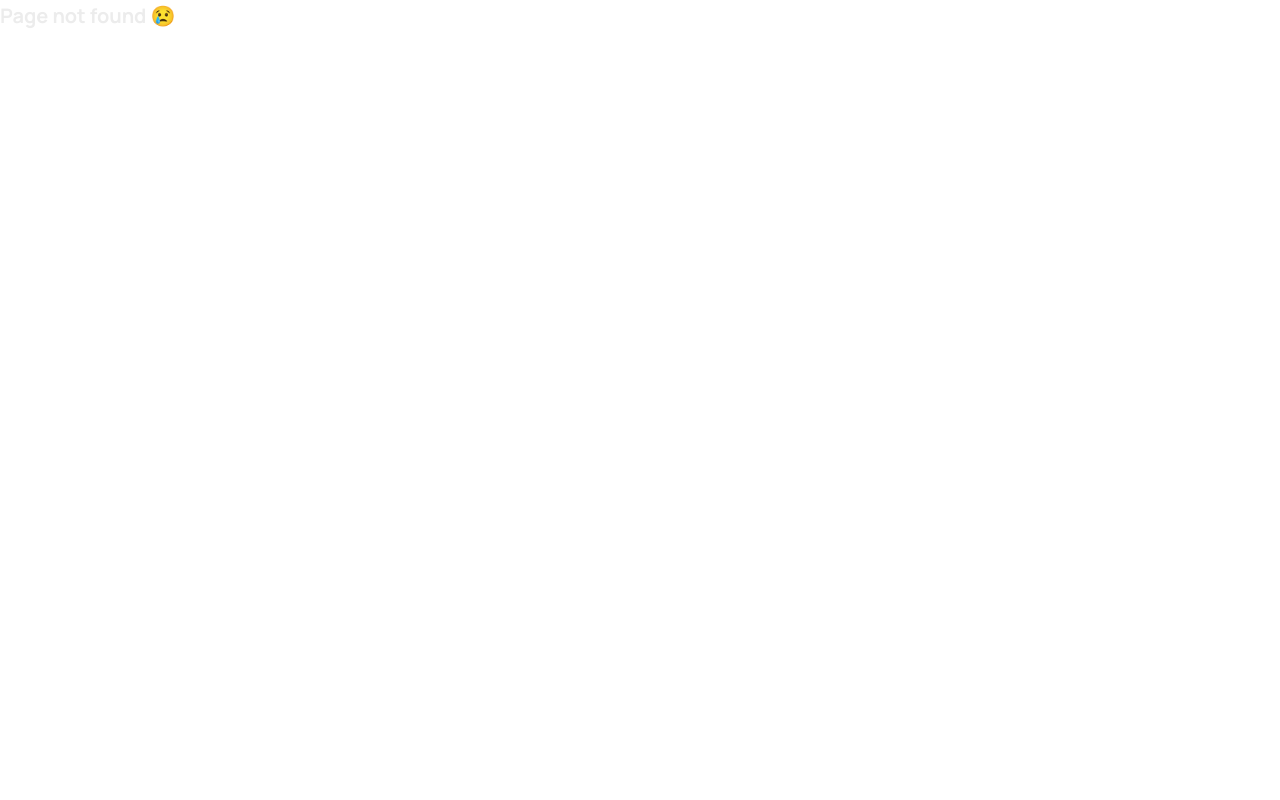
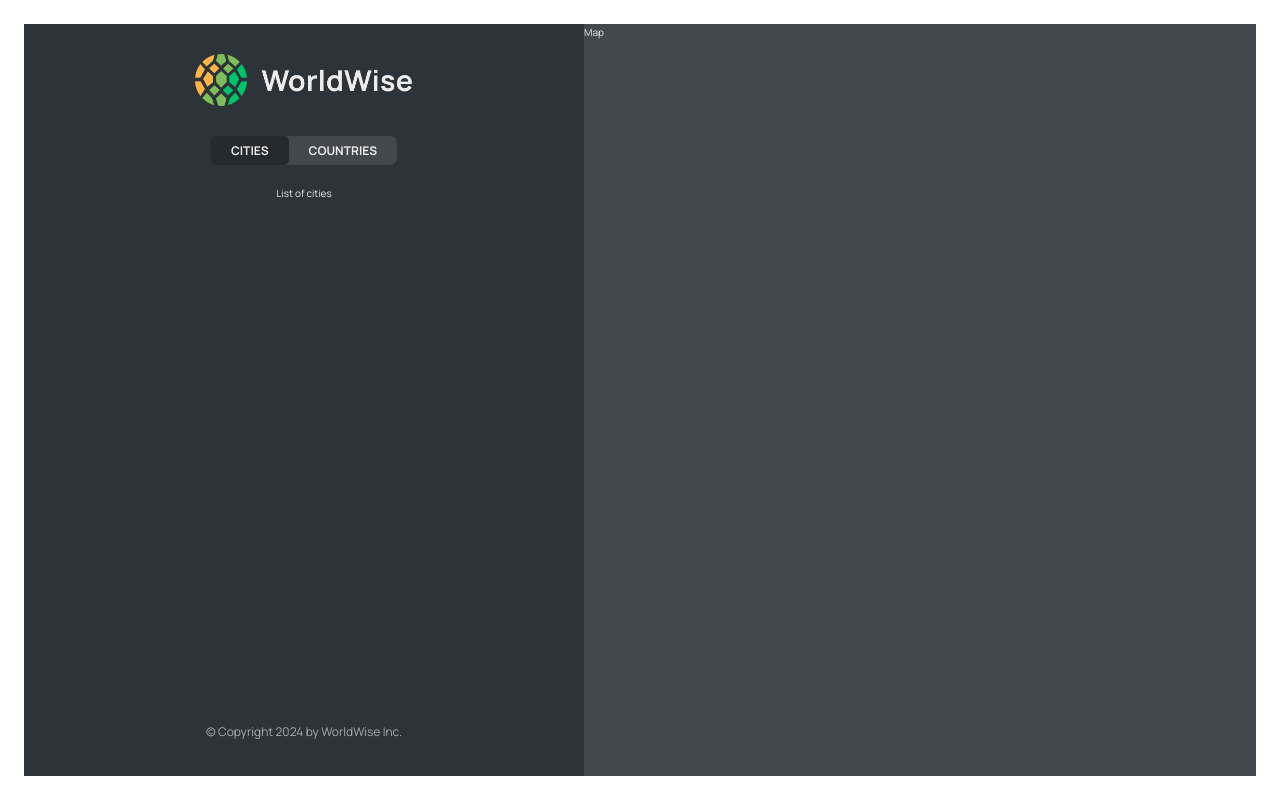
Before and after one commit to heliohdd/worldwise-app, a React (Vite) app: page /app/cities in a window 1280 px wide. Before the commit this address had no page. Built offline with nearby package versions, Linux system fonts and the light colour scheme.

Commit message:
Section 17.212 - Nested Routes and Index Route

```diff
--- a/src/App.jsx
+++ b/src/App.jsx
@@ -10,12 +10,17 @@
   return (
     <BrowserRouter>
       <Routes>
-        <Route path="/" element={<Homepage />} />
-        <Route path="/product" element={<Product />} />
-        <Route path="/pricing" element={<Pricing />} />
-        <Route path="/login" element={<Login />} />
-        <Route path="/app" element={<AppLayout />} />
-        <Route path="/*" element={<PageNotFound />} />
+        <Route index element={<Homepage />} />
+        <Route path="product" element={<Product />} />
+        <Route path="pricing" element={<Pricing />} />
+        <Route path="login" element={<Login />} />
+        <Route path="app" element={<AppLayout />}>
+          <Route index element={<p>List of cities</p>} />
+          <Route path="cities" element={<p>List of cities</p>} />
+          <Route path="countries" element={<p>Countries</p>} />
+          <Route path="form" element={<p>Form</p>} />
+        </Route>
+        <Route path="*" element={<PageNotFound />} />
       </Routes>
     </BrowserRouter>
   );
--- a/src/components/AppNav.jsx
+++ b/src/components/AppNav.jsx
@@ -1,7 +1,19 @@
+import { NavLink } from "react-router-dom";
 import styles from "./AppNav.module.css";
 
 function AppNav() {
-  return <nav className={styles.nav}>App navigation</nav>;
+  return (
+    <nav className={styles.nav}>
+      <ul>
+        <li>
+          <NavLink to="cities">Cities</NavLink>
+        </li>
+        <li>
+          <NavLink to="countries">Countries</NavLink>
+        </li>
+      </ul>
+    </nav>
+  );
 }
 
 export default AppNav;
--- a/src/components/Sidebar.jsx
+++ b/src/components/Sidebar.jsx
@@ -1,3 +1,4 @@
+import { Outlet } from "react-router-dom";
 import AppNav from "./AppNav";
 import Logo from "./Logo";
 import styles from "./Sidebar.module.css";
@@ -7,7 +8,9 @@
     <div className={styles.sidebar}>
       <Logo />
       <AppNav />
-      <p>List of cities</p>
+
+      <Outlet />
+
       {/* <Footer /> */}
       <footer className={styles.footer}>
         <p className={styles.copyright}>
```
